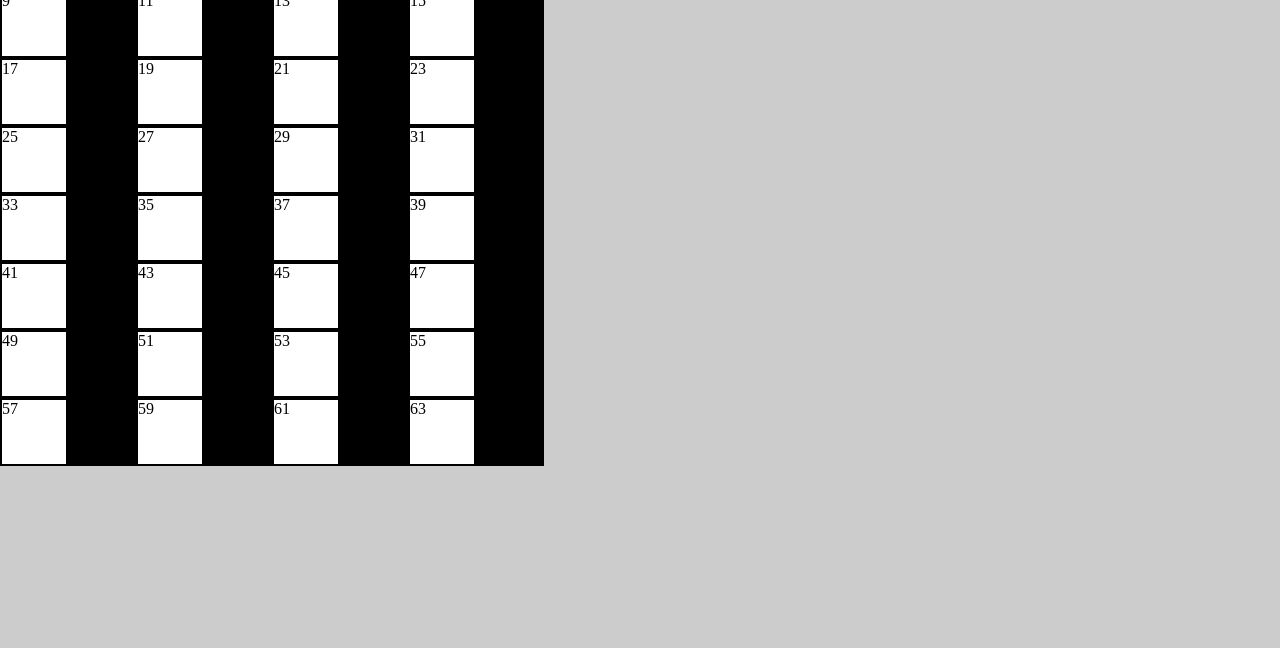
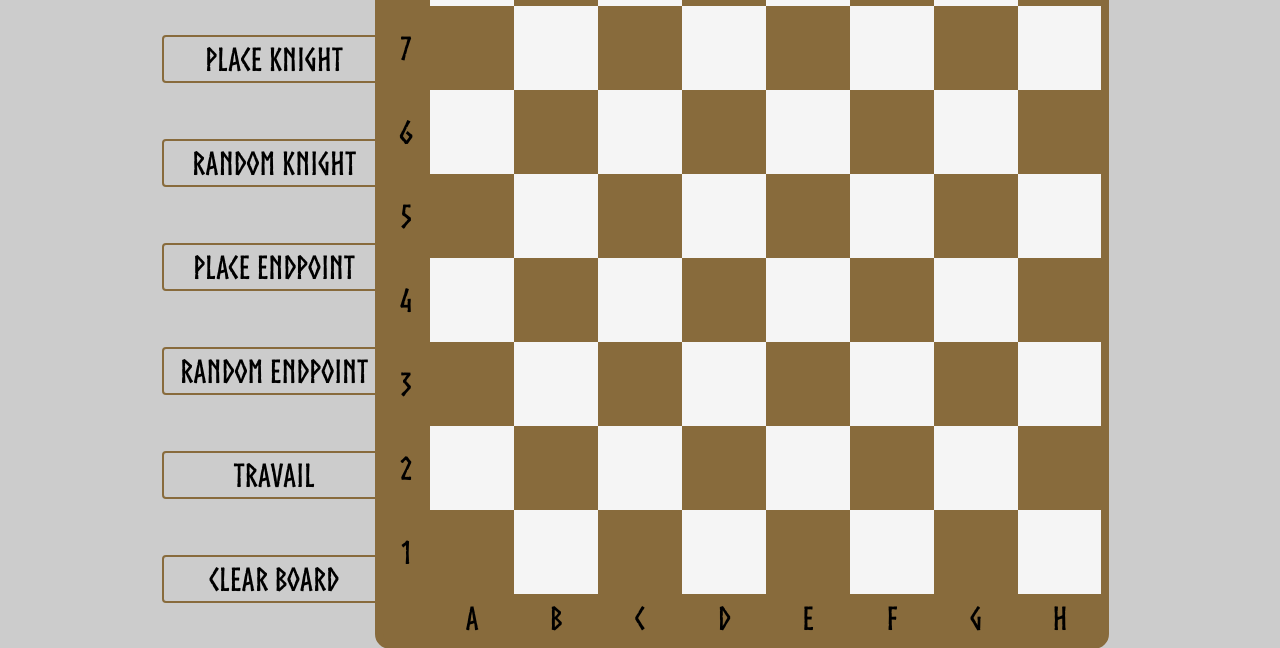
Before and after one commit to BabySparta/Knights-Travalis, a plain HTML site: page index.html in a window 1280 px wide. Shown: the part 158-806 px from the top of the page. Drawn offline with Linux system fonts and the light colour scheme.

Commit message:
Start Interactive side

```diff
--- a/index.html
+++ b/index.html
@@ -13,9 +13,43 @@
         <img src="resources/knight.svg" alt="knight" class="logo">
         <div class="title">Knight's Travalis</div>
     </div>
-    <div class="controls"></div>
-    <div class="board">
+    <div class="content">
+        <div class="controlWrap">
+            <div class="controlTitle">Controls</div>
+            <div class="controls">
+                <button class="place btn">Place Knight</button>
+                <button class="placeR btn">Random Knight</button>
+                <button class="end btn">Place Endpoint</button>
+                <button class="endR btn">Random Endpoint</button>
+                <button class="go btn">Travail</button>
+                <button class="reset btn">Clear Board</button>
+            </div>
+        </div>
+        <div class="boardCont">
+            <div class="yLabel">
+                <div class="axis">8</div>
+                <div class="axis">7</div>
+                <div class="axis">6</div>
+                <div class="axis">5</div>
+                <div class="axis">4</div>
+                <div class="axis">3</div>
+                <div class="axis">2</div>
+                <div class="axis">1</div>
+            </div>
+            <div class="corner"></div>
+            <div class="board"></div>
+            <div class="xLabel">
+                <div class="axis">A</div>
+                <div class="axis">B</div>
+                <div class="axis">C</div>
+                <div class="axis">D</div>
+                <div class="axis">E</div>
+                <div class="axis">F</div>
+                <div class="axis">G</div>
+                <div class="axis">H</div>
+            </div>
+        </div>
+    </div>
 
-    </div>
 </body>
 </html>
--- a/main.js
+++ b/main.js
@@ -1 +1 @@
-(()=>{"use strict";const e=new Map,t=(o,s)=>{const n=o,c=s;let r;const l=[[1,2],[1,-2],[2,1],[2,-1],[-1,2],[-1,-2],[-2,1],[-2,-1]],d=()=>r,i=e=>{r=r||e},a=()=>l.map((e=>h(e[0],e[1]))).filter((e=>void 0!==e)),h=(e,o)=>{const[s,r]=[n+e,c+o];if(0<=s<8&&0<=r<8)return t(s,r)},u=()=>`[${o}, ${s}]`;if(e.has(u()))return e.get(u());{let t={name:u,getPredecessor:d,setPredecessor:i,getMoves:a};return e.set(u(),t),t}};((e,o)=>{const s=t(4,4),n=t(6,2),c=[s];for(;!c.includes(n);){const e=c.shift(),t=e.getMoves();t.forEach((t=>t.setPredecessor(e))),c.push(...t),console.log("hi")}const r=[n];for(;!r.includes(s);){const e=r[0].getPredecessor();r.unshift(e)}console.log(`The shortest path is ${r.length-1} moves!`),console.log("The moves are:"),r.forEach((e=>{console.log(e.name())}))})(),function(){for(let e=0;e<64;e++){const t=document.createElement("div");t.classList.add("cell"),t.textContent=e+1,document.querySelector(".board").appendChild(t)}}()})();
+(()=>{"use strict";const e=new Map,s=(t,o)=>{const a=t,c=o;let l;const d=[[1,2],[1,-2],[2,1],[2,-1],[-1,2],[-1,-2],[-2,1],[-2,-1]],n=()=>l,r=e=>{l=l||e},i=()=>d.map((e=>h(e[0],e[1]))).filter((e=>void 0!==e)),h=(e,t)=>{const[o,l]=[a+e,c+t];if(0<=o<8&&0<=l<8)return s(o,l)},u=()=>`[${t}, ${o}]`;if(e.has(u()))return e.get(u());{let s={name:u,getPredecessor:n,setPredecessor:r,getMoves:i};return e.set(u(),s),s}};((e,t)=>{const o=s(4,4),a=s(6,2),c=[o];for(;!c.includes(a);){const e=c.shift(),s=e.getMoves();s.forEach((s=>s.setPredecessor(e))),c.push(...s)}const l=[a];for(;!l.includes(o);){const e=l[0].getPredecessor();l.unshift(e)}console.log(`The shortest path is ${l.length-1} moves!`),console.log("The moves are:"),l.forEach((e=>{console.log(e.name())}))})(),function(){const e=document.querySelector(".board");for(let s=0;s<8;s++){let t=document.createElement("div");for(let e=0;e<8;e++){let o=document.createElement("div");s%2==0?e%2==0?o.classList.add("white"):o.classList.add("black"):e%2==0?o.classList.add("black"):o.classList.add("white"),o.dataset.originalColor=o.classList,o.classList.add("cell"),o.dataset.row=s,o.dataset.column=e,o.dataset.x=e,o.dataset.y=7-s,t.appendChild(o)}t.classList.add("row"),e.appendChild(t)}}()})();
--- a/styles.css
+++ b/styles.css
@@ -12,6 +12,10 @@ body {
     width: 100vw;
     height: 100vh;
     background-color: rgb(204, 204, 204);
+}
+
+:root {
+    --boardColor: rgb(136, 107, 60);
 }
 
 /* Header */
@@ -34,28 +38,156 @@ body {
     height: 4.5rem;
 }
 
+/* Content */
+
+.content {
+    display: flex;
+    justify-content: center;
+    align-items: center;
+    height: 90vh;
+}
+
+
 /* Controls */
+
+
+.controlWrap {
+    display: flex;
+    flex-direction: column;
+    width: 15vw;
+    height: 720px;
+    justify-content: start;
+    align-items: center;
+    gap: 3rem;
+    margin-right: 12px;
+    margin-top: 12px;
+
+}
+
+.controlTitle {
+    font-family: nordic, sans-serif;
+    font-size: 3.5rem;
+    border-bottom: 2px solid black;
+    width: 14rem;
+    text-align: center;
+}
+
+.controls {
+    width: 15vw;
+    display: flex;
+    flex-direction: column;
+    justify-content: center;
+    align-items: center;
+    height: fit-content;
+    gap: 56px;
+}
+
+.wrapper {
+    display: flex;
+    justify-content: center;
+    align-items: center;
+    gap: 12px;
+}
+
+.btn {
+    width: 14rem;
+    height: 3rem;
+    font-family: nordic, sans-serif;
+    background-color: rgb(204, 204, 204);
+    outline: none;
+    border: 2px solid var(--boardColor);
+    padding: 4px;
+    border-radius: 4px;
+    cursor: pointer;
+    font-size: 2rem;
+    transition: 0.2s ease-in-out;
+}
+
+.btn:hover {
+    background-color: rgb(184, 184, 184);
+}
 
 /* Board */
 
+.boardCont {
+    display: grid;
+    grid-template-rows: calc(84px * 8), 48px;
+    grid-template-columns: 48px, calc(84px * 8);
+    width: calc((84px * 8) + 48px);
+    height: calc((84px * 8) + 48px);
+    outline: 8px solid var(--boardColor);
+    border-radius: 8px;
+    outline-offset: -1px;
+    overflow: hidden;
+}
+
+.yLabel {
+    grid-row: 1 / 2;
+    grid-column: 1 / 2;
+    background-color: var(--boardColor);
+    width: 48px;
+}
+
+.corner {
+    grid-row: 2 / 3;
+    grid-column: 1 / 2;
+    background-color: var(--boardColor);
+    width: 48px;
+    height: 48px;
+}
+
+.xLabel {
+    grid-row: 2 / 3;
+    grid-column: 2 / 3;
+    display: flex;
+    background-color: var(--boardColor);
+    height: 48px;
+}
+
+.axis {
+    display: flex;
+    box-sizing: border-box;
+    padding: 8px;
+    font-family: nordic, sans-serif;
+    font-size: 2rem;
+}
+
+.yLabel .axis {
+    justify-content: center;
+    align-items: center;
+    width: 48px;
+    height: 84px;
+}
+
+.xLabel .axis {
+    justify-content: center;
+    align-items: flex-start;
+    width: 84px;
+    height: 48px;
+}
+
 .board {
+    grid-row: 1 / 2;
+    grid-column: 2 / 3;
     display: grid;
     grid-template-rows: repeat(8, 1fr);
-    grid-template-columns: repeat(8, 1fr);
-    width: calc(64px * 8);
-    height: calc(64px * 8);
+    grid-template-columns: 1fr;
+    width: calc(84px * 8);
+    height: calc(84px * 8);
 }
 
-.board :nth-child(2n) {
-    background-color: black;
+.row {
+    display: flex;
 }
 
-.board :nth-child(2n + 1) {
-    background-color: white;
+.white {
+    background-color: whitesmoke;
+}
+.black {
+    background-color: var(--boardColor);
 }
 
 .cell {
-    width: 64px;
-    height: 64px;
-    border: 2px solid black;
+    width: 84px;
+    height: 84px;
 }
```
